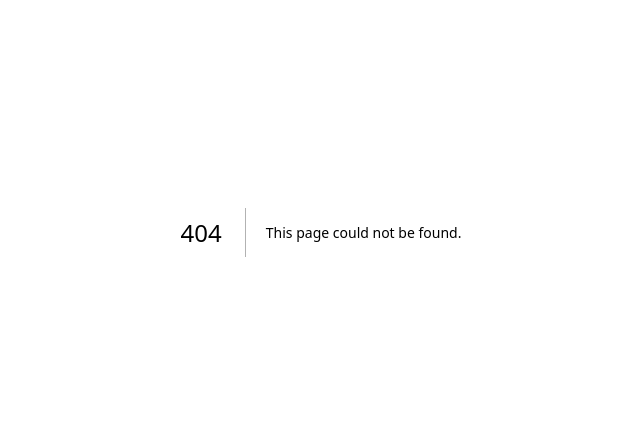
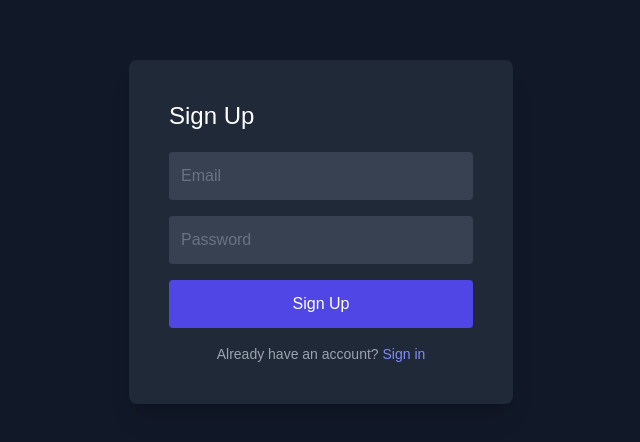
Before and after one commit to RaghavaKothapalli/Hotel-Booking-System, a Next.js app: page /Sign-up in a window 1280 px wide. Before the commit this address had no page. Shown: the part 168-610 px from the top of the page, without its empty margins (319-959 px from the left). Built offline with nearby package versions, Linux system fonts and the light colour scheme; no server answers.

Commit message:
still errors when opened signup/in

```diff
--- /dev/null
+++ b/src/app/Sign-in/page.tsx
@@ -0,0 +1,93 @@
+'use client';
+
+import { useState } from 'react';
+import { signInWithEmailAndPassword } from 'firebase/auth';
+import { auth } from '@/app/firebase/config';
+import { useRouter } from 'next/navigation';
+
+const SignIn: React.FC = () => {
+  // State to store user email and password input
+  const [email, setEmail] = useState<string>('');
+  const [password, setPassword] = useState<string>('');
+  const [error, setError] = useState<string>(''); // Added error state for handling errors
+
+  // Router hook to navigate within the application
+  const router = useRouter();
+
+  // Function to handle sign-in logic
+  const handleSignIn = async () => {
+    try {
+      setError(''); // Clear any previous errors
+
+      // Attempt to sign in with Firebase using email and password
+      const userCredential = await signInWithEmailAndPassword(auth, email, password);
+      const user = userCredential.user;
+
+      console.log('Signed in user:', user);
+
+      // Store session data if sign-in is successful
+      sessionStorage.setItem('user', 'true');
+
+      // Reset email and password fields after successful sign-in
+      setEmail('');
+      setPassword('');
+
+      // Redirect the user to the home page after successful sign-in
+      router.push('/');
+
+    } catch (error: any) {
+      // Handle specific Firebase auth errors
+      const errorCode = error.code;
+      const errorMessage = error.message;
+      console.error('Sign-in error:', errorCode, errorMessage);
+
+      // Set user-friendly error message
+      setError(
+        errorCode === 'auth/wrong-password' ? 'Incorrect password' :
+        errorCode === 'auth/user-not-found' ? 'No account found with this email' :
+        errorCode === 'auth/invalid-email' ? 'Invalid email address' :
+        'An error occurred during sign in'
+      );
+    }
+  };
+
+  return (
+    <div className="min-h-screen flex items-center justify-center bg-gray-900">
+      <div className="bg-gray-800 p-10 rounded-lg shadow-xl w-96">
+        <h1 className="text-white text-2xl mb-5">Sign In</h1>
+
+        {/* Show error message if exists */}
+        {error && (
+          <div className="mb-4 p-3 bg-red-500/10 border border-red-500 rounded text-red-500 text-sm">
+            {error}
+          </div>
+        )}
+
+        <input
+          type="email"
+          placeholder="Email"
+          value={email}
+          onChange={(e) => setEmail(e.target.value)}
+          className="w-full p-3 mb-4 bg-gray-700 rounded outline-none text-white placeholder-gray-500 focus:ring-2 focus:ring-indigo-500"
+        />
+
+        <input
+          type="password"
+          placeholder="Password"
+          value={password}
+          onChange={(e) => setPassword(e.target.value)}
+          className="w-full p-3 mb-4 bg-gray-700 rounded outline-none text-white placeholder-gray-500 focus:ring-2 focus:ring-indigo-500"
+        />
+
+        <button
+          onClick={handleSignIn}
+          className="w-full p-3 bg-indigo-600 rounded text-white hover:bg-indigo-500 transition-colors"
+        >
+          Sign In
+        </button>
+      </div>
+    </div>
+  );
+};
+
+export default SignIn;
--- /dev/null
+++ b/src/app/Sign-up/page.tsx
@@ -0,0 +1,118 @@
+'use client';
+
+import { useState } from 'react';
+import { createUserWithEmailAndPassword } from 'firebase/auth';
+import { auth } from '@/app/firebase/config';
+import { useRouter } from 'next/navigation';
+
+const SignUp: React.FC = () => {
+  // State management
+  const [email, setEmail] = useState<string>('');
+  const [password, setPassword] = useState<string>('');
+  const [error, setError] = useState<string>('');
+  const router = useRouter();
+
+  // Function to handle sign-up logic
+  const handleSignUp = async () => {
+    try {
+      setError(''); // Clear any previous errors
+
+      // Basic validation
+      if (password.length < 6) {
+        setError('Password must be at least 6 characters long');
+        return;
+      }
+
+      // Create new user with Firebase
+      const userCredential = await createUserWithEmailAndPassword(auth, email, password);
+      const user = userCredential.user;
+
+      console.log('Created user:', user);
+
+      // Store session data
+      sessionStorage.setItem('user', 'true');
+
+      // Reset form
+      setEmail('');
+      setPassword('');
+
+      // Redirect to home page or dashboard
+      router.push('/');
+
+    } catch (error: any) {
+      // Handle specific Firebase auth errors
+      const errorCode = error.code;
+      console.error('Sign-up error:', errorCode, error.message);
+
+      // Set user-friendly error messages
+      setError(
+        errorCode === 'auth/email-already-in-use' ? 'An account already exists with this email' :
+        errorCode === 'auth/invalid-email' ? 'Invalid email address' :
+        errorCode === 'auth/weak-password' ? 'Password is too weak' :
+        'An error occurred during sign up'
+      );
+    }
+  };
+
+  // Handle form submission with enter key
+  const handleKeyPress = (e: React.KeyboardEvent) => {
+    if (e.key === 'Enter') {
+      handleSignUp();
+    }
+  };
+
+  return (
+    <div className="min-h-screen flex items-center justify-center bg-gray-900">
+      <div className="bg-gray-800 p-10 rounded-lg shadow-xl w-96">
+        <h1 className="text-white text-2xl mb-5">Sign Up</h1>
+
+        {/* Error message display */}
+        {error && (
+          <div className="mb-4 p-3 bg-red-500/10 border border-red-500 rounded text-red-500 text-sm">
+            {error}
+          </div>
+        )}
+
+        <input
+          type="email"
+          placeholder="Email"
+          value={email}
+          onChange={(e) => setEmail(e.target.value)}
+          onKeyPress={handleKeyPress}
+          className="w-full p-3 mb-4 bg-gray-700 rounded outline-none text-white placeholder-gray-500 focus:ring-2 focus:ring-indigo-500"
+          autoComplete="email"
+        />
+
+        <input
+          type="password"
+          placeholder="Password"
+          value={password}
+          onChange={(e) => setPassword(e.target.value)}
+          onKeyPress={handleKeyPress}
+          className="w-full p-3 mb-4 bg-gray-700 rounded outline-none text-white placeholder-gray-500 focus:ring-2 focus:ring-indigo-500"
+          autoComplete="new-password"
+        />
+
+        <button
+          onClick={handleSignUp}
+          className="w-full p-3 bg-indigo-600 rounded text-white hover:bg-indigo-500 transition-colors focus:ring-2 focus:ring-indigo-500 focus:ring-offset-2 focus:ring-offset-gray-800"
+        >
+          Sign Up
+        </button>
+
+        {/* Optional: Add a link to sign in page */}
+        <p className="mt-4 text-center text-gray-400 text-sm">
+          Already have an account?{' '}
+          <button
+            onClick={() => router.push('/signin')}
+            className="text-indigo-400 hover:text-indigo-300 focus:outline-none focus:underline"
+          >
+            Sign in
+          </button>
+        </p>
+      </div>
+    </div>
+  );
+};
+
+export default SignUp;
--- a/src/app/components/Hotels.tsx
+++ b/src/app/components/Hotels.tsx
@@ -1,6 +1,6 @@
 // src/components/Hotels.tsx
 import { useState, useEffect } from 'react';
-import { db } from '../firebase';
+import { db } from '../firebase/config';
 import { collection, addDoc, getDocs, query } from 'firebase/firestore';
 
 interface Hotel {
--- a/src/app/components/LoginForm.tsx
+++ /dev/null
@@ -1,77 +0,0 @@
-// src/app/components/LoginForm.tsx
-"use client";
-import React, { useState } from 'react';
-import { signInWithEmailAndPassword, createUserWithEmailAndPassword } from 'firebase/auth';
-import { auth } from '../firebase';
-
-interface LoginFormProps {
-  onClose: () => void;
-}
-
-const LoginForm: React.FC<LoginFormProps> = ({ onClose }) => {
-  const [email, setEmail] = useState('');
-  const [password, setPassword] = useState('');
-  const [isSignUp, setIsSignUp] = useState(false);
-  const [error, setError] = useState<string | null>(null);
-
-  const handleSubmit = async (e: React.FormEvent) => {
-    e.preventDefault();
-    try {
-      if (isSignUp) {
-        await createUserWithEmailAndPassword(auth, email, password);
-      } else {
-        await signInWithEmailAndPassword(auth, email, password);
-      }
-      onClose(); // Close the form on success
-    } catch (error: any) {
-      setError(error.message);
-    }
-  };
-
-  return (
-    <div className="fixed inset-0 bg-gray-900 bg-opacity-50 flex justify-center items-center">
-      <div className="bg-white p-6 rounded-lg shadow-md w-80">
-        <h2 className="text-2xl font-bold mb-4">{isSignUp ? 'Sign Up' : 'Login'}</h2>
-        {error && <p className="text-red-500 text-sm mb-4">{error}</p>}
-        <form onSubmit={handleSubmit}>
-          <input
-            type="email"
-            value={email}
-            onChange={(e) => setEmail(e.target.value)}
-            placeholder="Email"
-            className="w-full p-2 mb-4 border rounded-md"
-            required
-          />
-          <input
-            type="password"
-            value={password}
-            onChange={(e) => setPassword(e.target.value)}
-            placeholder="Password"
-            className="w-full p-2 mb-4 border rounded-md"
-            required
-          />
-          <button
-            type="submit"
-            className="w-full bg-red-500 text-white p-2 rounded-md"
-          >
-            {isSignUp ? 'Sign Up' : 'Login'}
-          </button>
-        </form>
-        <button
-          onClick={() => setIsSignUp(!isSignUp)}
-          className="mt-4 text-blue-500 hover:underline"
-        >
-          {isSignUp ? 'Already have an account? Log in' : 'Don’t have an account? Sign up'}
-        </button>
-        <button
-          onClick={onClose}
-          className="mt-4 text-gray-500 hover:underline"
-        >
-          Close
-        </button>
-      </div>
-    </div>
-  );
-};
-
-export default LoginForm;
--- a/src/app/components/Navbar1.tsx
+++ b/src/app/components/Navbar1.tsx
@@ -2,7 +2,6 @@
 "use client";
 import React, { useState } from 'react';
 import Link from 'next/link';
-import LoginForm from './LoginForm';
 
 const NavLink = ({ children, href }: { children: React.ReactNode; href: string }) => (
   <Link href={href} className="nav-link text-center">
@@ -50,7 +49,6 @@ export default function Navbar() {
                 </div>
               </NavLink>
               <button
-                onClick={() => setIsLoginFormOpen(true)}
                 className="bg-red-500 text-white px-4 py-2 rounded-md"
               >
                 Login / Signup
@@ -60,8 +58,6 @@ export default function Navbar() {
         </div>
       </nav>
 
-      {/* LoginForm component will appear if isLoginFormOpen is true */}
-      {isLoginFormOpen && <LoginForm onClose={() => setIsLoginFormOpen(false)} />}
     </>
   );
 }
--- a/src/app/firebase.ts
+++ b/src/app/firebase/config.ts
@@ -1,7 +1,6 @@
 // src/firebase.ts
-import { initializeApp } from 'firebase/app';
+import { initializeApp, getApps , getApp} from 'firebase/app';
 import { getAuth } from 'firebase/auth';
-import { getFirestore } from 'firebase/firestore';
 
 const firebaseConfig = {
   apiKey: process.env.NEXT_PUBLIC_FIREBASE_API_KEY,
@@ -9,13 +8,11 @@ const firebaseConfig = {
   projectId: process.env.NEXT_PUBLIC_FIREBASE_PROJECT_ID,
   storageBucket: process.env.NEXT_PUBLIC_FIREBASE_STORAGE_BUCKET,
   messagingSenderId: process.env.NEXT_PUBLIC_FIREBASE_MESSAGING_SENDER_ID,
-  appId: process.env.NEXT_PUBLIC_FIREBASE_APP_ID,
+  appId: process.env.NEXT_PUBLIC_FIREBASE_APP_ID
 };
 
 // Initialize Firebase
-const app = initializeApp(firebaseConfig);
-const db = getFirestore(app);
+const app = !getApps().length ? initializeApp(firebaseConfig) : getApp();
 const auth = getAuth(app);
 
-export { app, db, auth };
-export default firebaseConfig;
+export { app, auth };
--- a/src/app/page.tsx
+++ b/src/app/page.tsx
@@ -4,7 +4,7 @@ import React, { useState } from 'react';
 import Link from 'next/link';
 import Image from 'next/image';
 import Navbar from './components/Navbar1';
-import { auth } from './firebase';
+import { auth } from './firebase/config';
 
 interface CityPopup {
   title: string;
```
